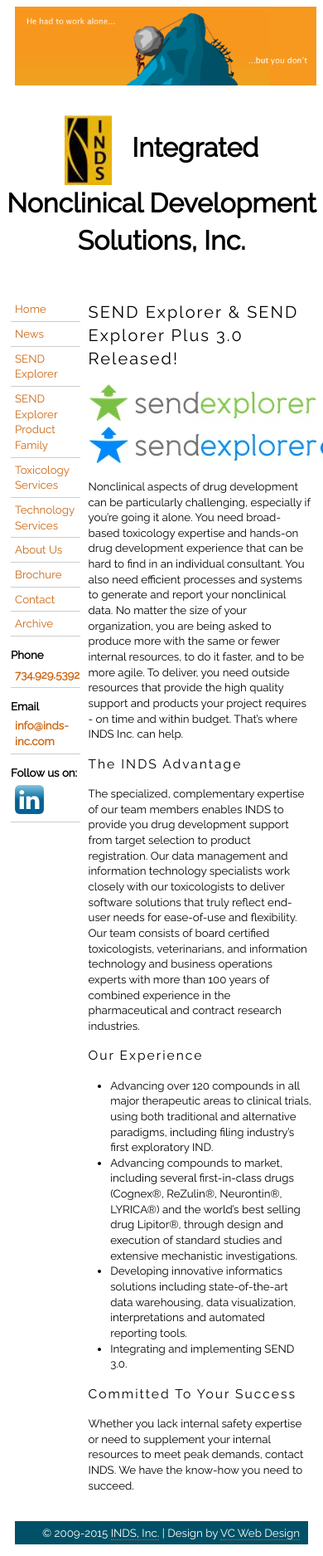
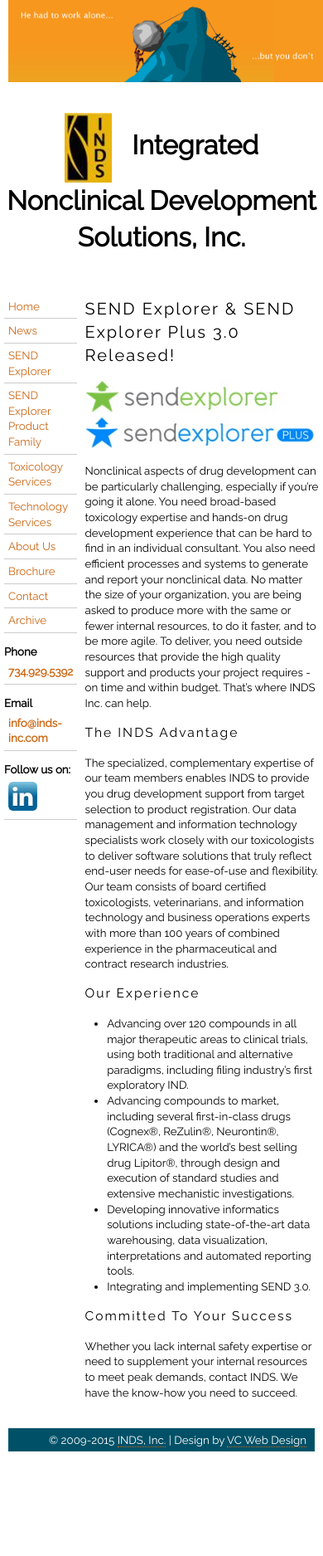
Before and after one commit to inds-inc/inds-inc.github.io, a Jekyll site: the page built from index.md, in a window 390 px wide. Shown: the whole page at 83% size. Built offline with Jekyll 4.4.1, drawn with Linux system fonts in a browser that asks for light colours; comment, search, counter and statistics services are not loaded; after the commit the page ends 1763 px from its top, so only the background shows below that.

Commit message:
fix styles

```diff
--- a/css/body.css
+++ b/css/body.css
@@ -133,10 +133,11 @@
 @media (max-width: 640px) {
   body {
     background: none;
+    margin: 0;
   }
 
-  #header img {
-    width: 100%;
+  img {
+    max-width: 100%
   }
 
   #container {
@@ -156,10 +157,11 @@
   body {
     background: none;
     font-size: smaller;
+    margin: 0;
   }
 
-  #header img {
-    width: 100%;
+  img {
+    max-width: 100%
   }
 
   #container {
```
